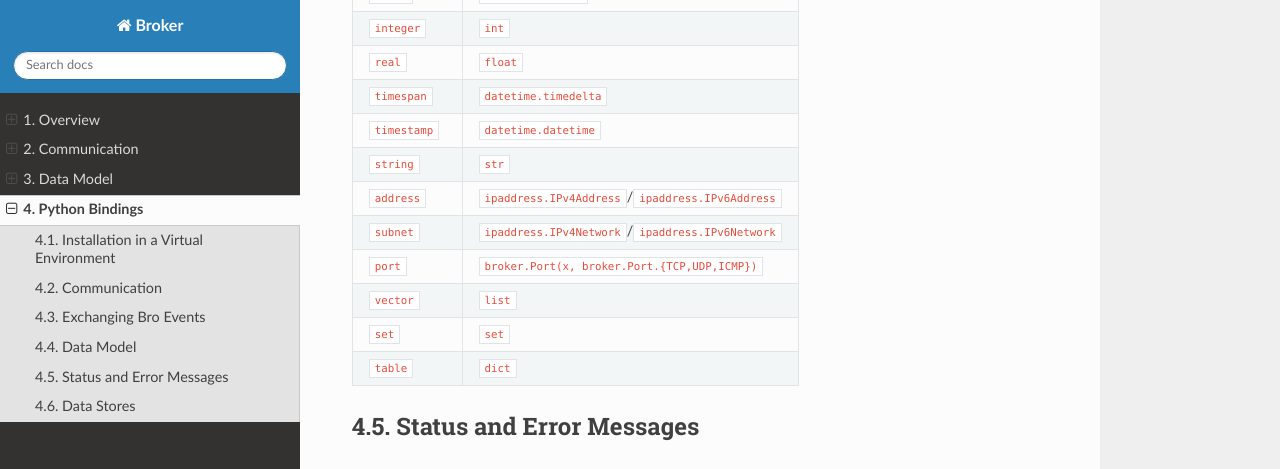
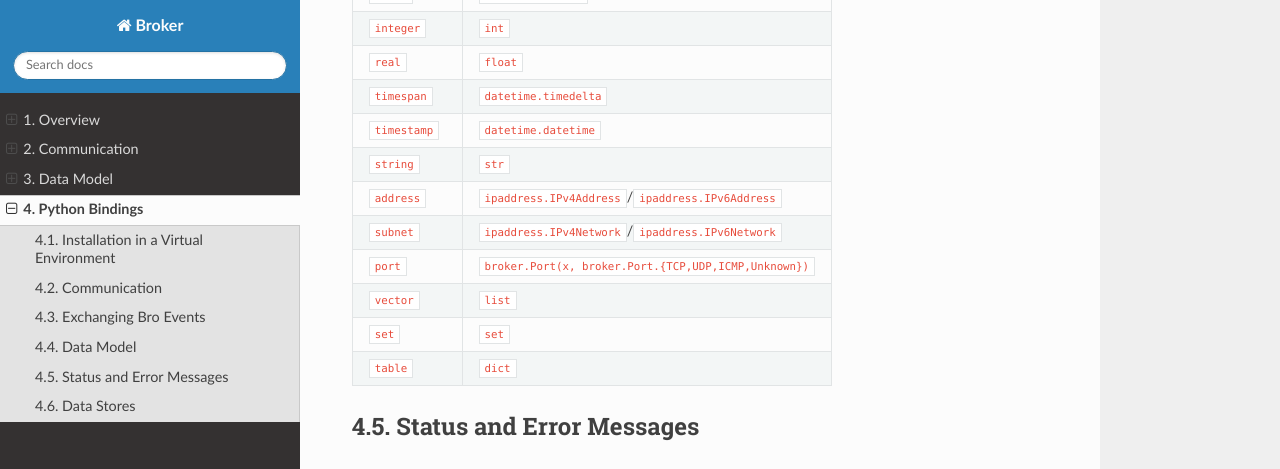
Before and after one commit to zeek/broker, a Sphinx documentation site: the page built from doc/python.rst, in a window 1280 px wide and 900 px high, scrolled down 2865 px. Shown: the top 469 px of the window. Built offline with Sphinx 7.4.7 and the Read the Docs theme 2.0.0, drawn with Linux system fonts in a browser that asks for light colours; pages that are not in the unit, such as notebooks, are missing from menus.

Commit message:
Update python.rst
The documentation overlooked the existence of `broker.Port.Unknown`, which can be essential to sending data from dumb network sensors to bro.

```diff
--- a/doc/python.rst
+++ b/doc/python.rst
@@ -131,7 +131,7 @@ each other:
    * - ``subnet``
      - ``ipaddress.IPv4Network``/``ipaddress.IPv6Network``
    * - ``port``
-     - ``broker.Port(x, broker.Port.{TCP,UDP,ICMP})``
+     - ``broker.Port(x, broker.Port.{TCP,UDP,ICMP,Unknown})``
    * - ``vector``
      - ``list``
    * - ``set``
```
